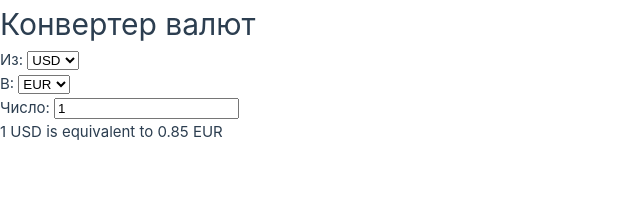
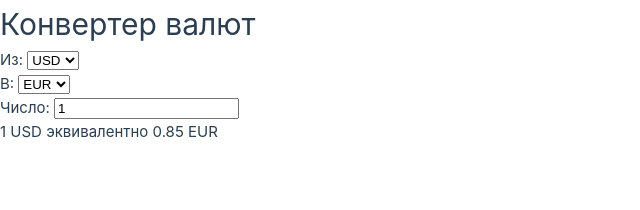
Before and after one commit to senuch1/vue-test, a Vue app: page / in a window 1280 px wide. Shown: the top 210 px of the page, without its empty margins (0-640 px from the left). Built offline with nearby package versions, Linux system fonts and the light colour scheme.

Commit message:
Update CurrencyConverter.vue

```diff
--- a/src/components/CurrencyConverter.vue
+++ b/src/components/CurrencyConverter.vue
@@ -51,7 +51,7 @@ export default {
       <input type="number" v-model="amount" />
     </div>
     <div>
-      <p>{{ amount }} {{ fromCurrency }} is equivalent to {{ convertedAmount }} {{ toCurrency }}</p>
+      <p>{{ amount }} {{ fromCurrency }} эквивалентно {{ convertedAmount }} {{ toCurrency }}</p>
     </div>
   </div>
 </template>
```
